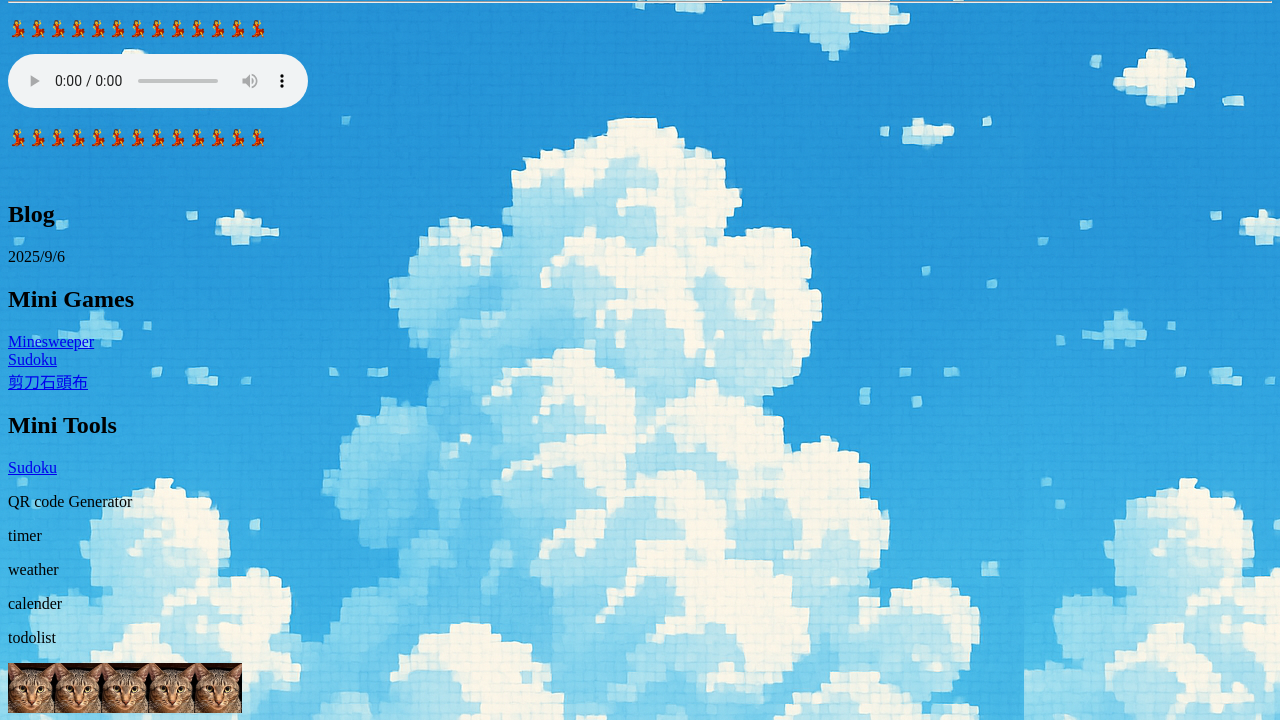
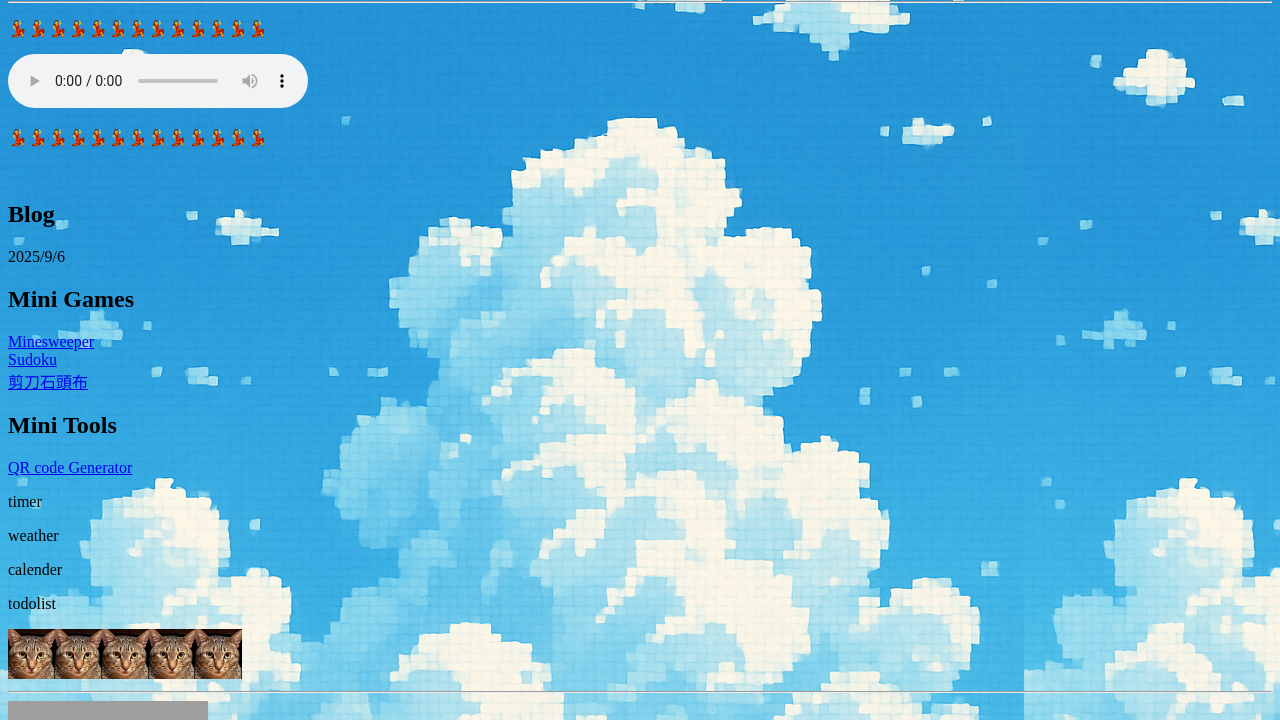
Before and after one commit to saborichan/saborichanplayground, a plain HTML site: page index.html in a window 1280 px wide. Shown: the part 80-800 px from the top of the page. Drawn offline with Linux system fonts and the light colour scheme; grey boxes are pictures that could not be loaded.

Commit message:
Update index.html

```diff
--- a/index.html
+++ b/index.html
@@ -38,8 +38,7 @@
 
 
         <h2>Mini Tools</h2>
-        <a href="qrcodegenerator/qrcodegenerator.html">Sudoku</a>
-        <p>QR code Generator</p>
+        <a href="qrcodegenerator/qrcodegenerator.html">QR code Generator</a>
         <p>timer</p>
         <p>weather</p>
         <p>calender</p>
```
